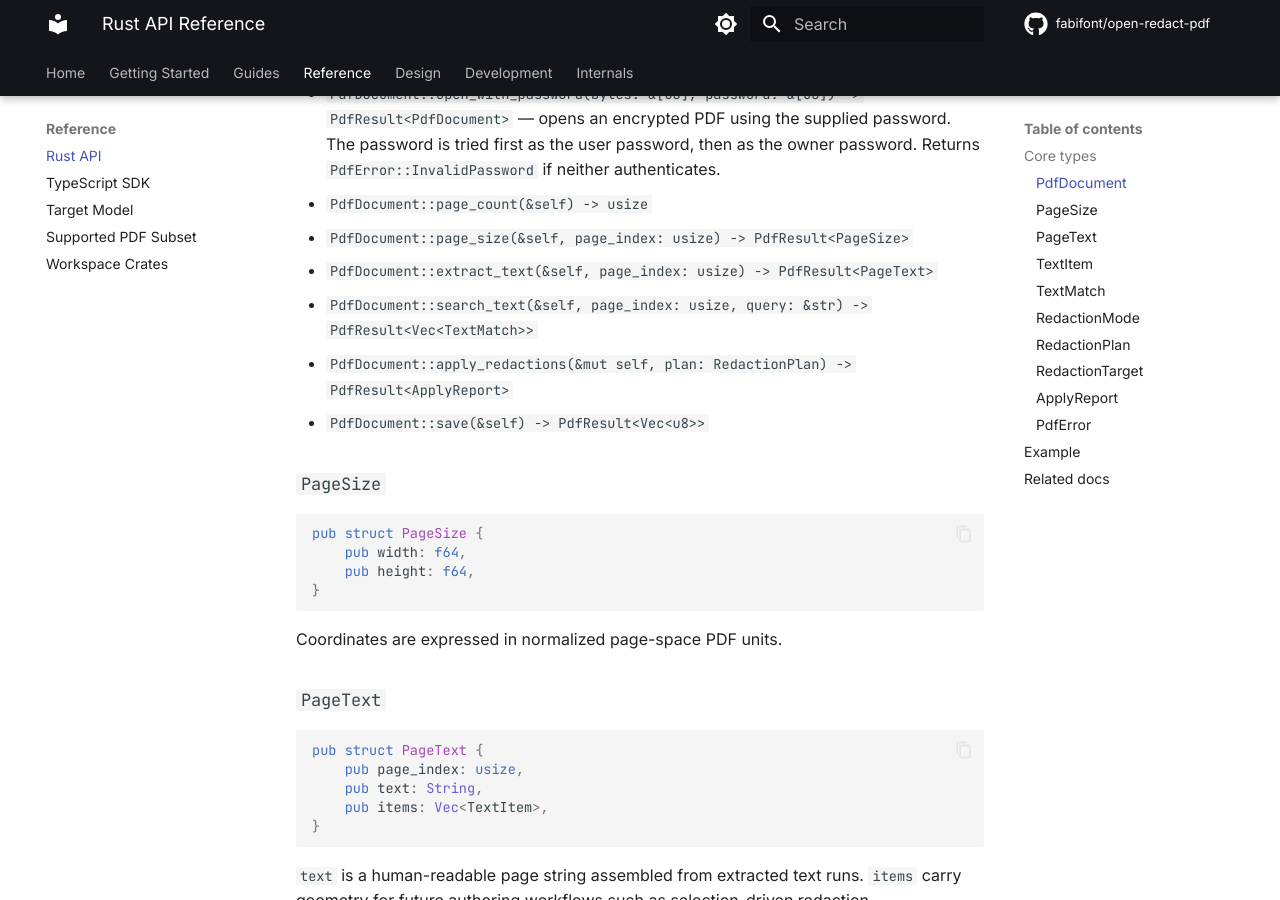
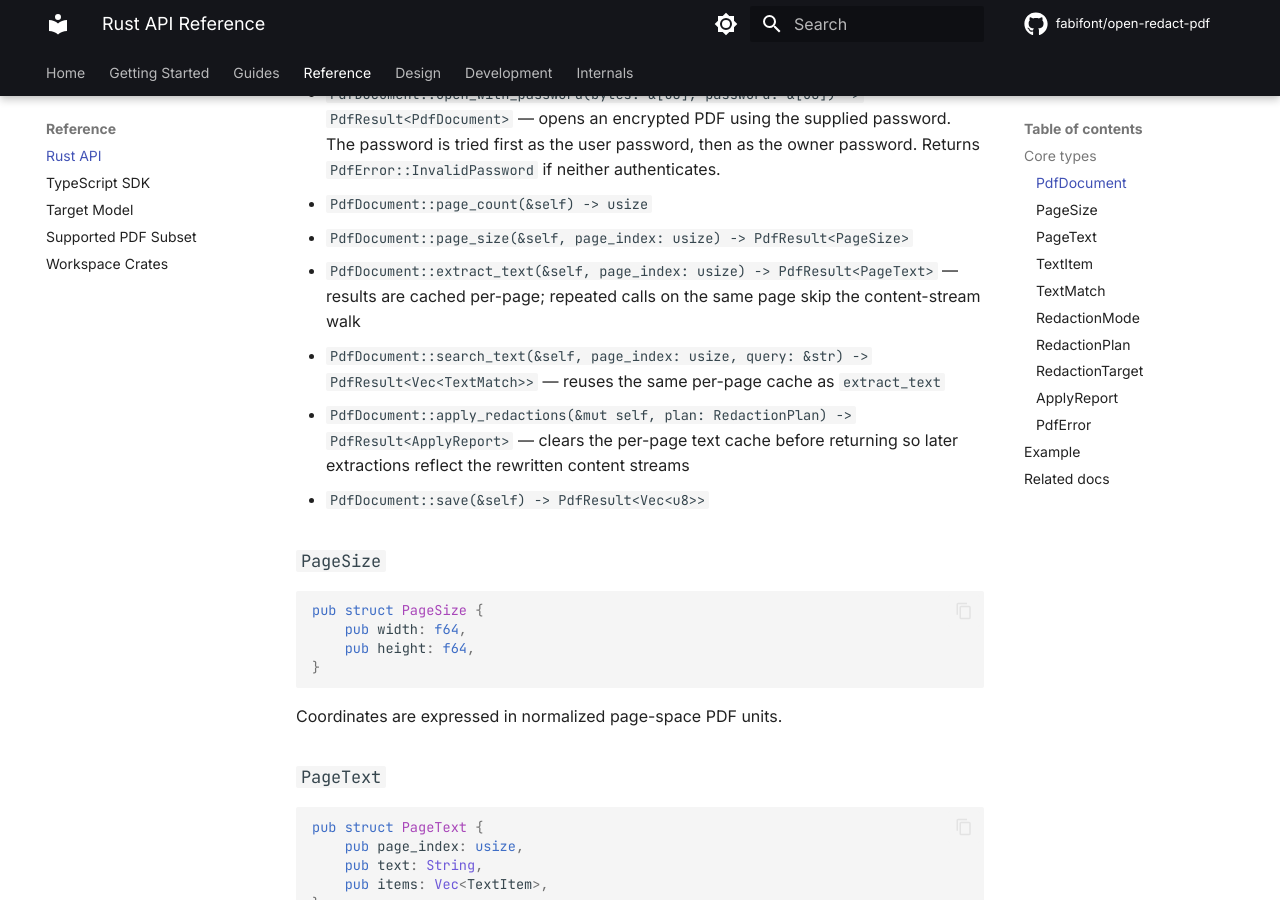
Before and after one commit to fabifont/open-redact-pdf, an MkDocs documentation site: the page built from docs/reference/rust-api.md, in a window 1280 px wide and 900 px high, scrolled down 549 px. Built offline with MkDocs 1.6.1 and Material for MkDocs 9.7.7, drawn with Linux system fonts in a browser that asks for light colours; comment, search, counter and statistics services are not loaded.

Commit message:
docs(rust-api): document per-page text extraction cache semantics

```diff
--- a/docs/reference/rust-api.md
+++ b/docs/reference/rust-api.md
@@ -22,9 +22,9 @@ Methods:
 - `PdfDocument::open_with_password(bytes: &[u8], password: &[u8]) -> PdfResult<PdfDocument>` — opens an encrypted PDF using the supplied password. The password is tried first as the user password, then as the owner password. Returns `PdfError::InvalidPassword` if neither authenticates.
 - `PdfDocument::page_count(&self) -> usize`
 - `PdfDocument::page_size(&self, page_index: usize) -> PdfResult<PageSize>`
-- `PdfDocument::extract_text(&self, page_index: usize) -> PdfResult<PageText>`
-- `PdfDocument::search_text(&self, page_index: usize, query: &str) -> PdfResult<Vec<TextMatch>>`
-- `PdfDocument::apply_redactions(&mut self, plan: RedactionPlan) -> PdfResult<ApplyReport>`
+- `PdfDocument::extract_text(&self, page_index: usize) -> PdfResult<PageText>` — results are cached per-page; repeated calls on the same page skip the content-stream walk
+- `PdfDocument::search_text(&self, page_index: usize, query: &str) -> PdfResult<Vec<TextMatch>>` — reuses the same per-page cache as `extract_text`
+- `PdfDocument::apply_redactions(&mut self, plan: RedactionPlan) -> PdfResult<ApplyReport>` — clears the per-page text cache before returning so later extractions reflect the rewritten content streams
 - `PdfDocument::save(&self) -> PdfResult<Vec<u8>>`
 
 ### `PageSize`
```
